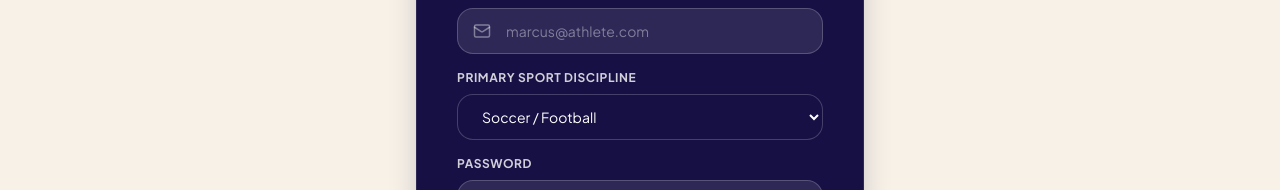
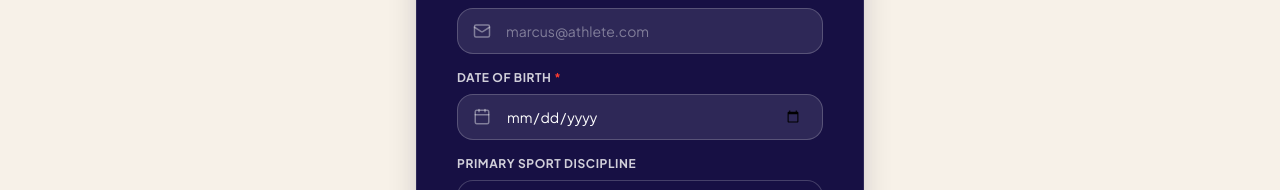
Before and after one commit to shivamkumartrendzupmedia/AthletIQ, a React (Vite) app in the folder Frontend/: page /register in a window 1280 px wide. Shown: the part 482-672 px from the top of the page. Built offline with nearby package versions, Linux system fonts and the light colour scheme; no server answers.

Commit message:
feat: add admin date of birth edit and mandatory dob at registration

```diff
--- a/Frontend/src/pages/RegisterPage.tsx
+++ b/Frontend/src/pages/RegisterPage.tsx
@@ -1,7 +1,7 @@
 import React, { useState } from 'react';
 import { Link, useNavigate } from 'react-router-dom';
 import { Button, Card, CrossAccent } from '../design-system';
-import { User, Mail, Lock, ArrowRight, AlertCircle, CheckCircle2 } from 'lucide-react';
+import { User, Mail, Lock, ArrowRight, AlertCircle, CheckCircle2, Calendar } from 'lucide-react';
 import { useAuth } from '../context/AuthContext';
 import { ApiClientError } from '../lib/apiClient';
 
@@ -14,6 +14,8 @@ export const RegisterPage: React.FC = () => {
   const [password, setPassword] = useState('');
   const [confirmPassword, setConfirmPassword] = useState('');
   const [sport, setSport] = useState('Football'); // Visual only for UI continuity; not submitted to backend auth API
+  const [dateOfBirth, setDateOfBirth] = useState('');
+  const todayStr = new Date().toISOString().split('T')[0];
 
   const [isSubmitting, setIsSubmitting] = useState(false);
   const [generalError, setGeneralError] = useState<string | null>(null);
@@ -29,6 +31,15 @@ export const RegisterPage: React.FC = () => {
     e.preventDefault();
     setGeneralError(null);
     setFieldErrors({});
+
+    if (!dateOfBirth) {
+      setFieldErrors((prev) => ({
+        ...prev,
+        dateOfBirth: 'Date of birth is required.',
+      }));
+      setGeneralError('Please enter your date of birth.');
+      return;
+    }
 
     if (!hasMinLength || !hasUpper || !hasLower || !hasNumber) {
       setGeneralError('Please ensure your password meets all complexity requirements.');
@@ -122,6 +133,32 @@ export const RegisterPage: React.FC = () => {
             </div>
             {fieldErrors.email && (
               <p className="text-[11px] font-bold text-[#FF3B30] mt-1.5">{fieldErrors.email}</p>
+            )}
+          </div>
+
+          <div>
+            <label className="block text-xs font-bold uppercase tracking-wider text-white/80 mb-2">
+              Date of Birth <span className="text-[#FF3B30]">*</span>
+            </label>
+            <div className="relative">
+              <Calendar size={18} className="absolute left-4 top-3.5 text-white/40" />
+              <input
+                type="date"
+                required
+                max={todayStr}
+                disabled={isSubmitting}
+                value={dateOfBirth}
+                onChange={(e) => {
+                  setDateOfBirth(e.target.value);
+                  if (fieldErrors.dateOfBirth) {
+                    setFieldErrors((prev) => ({ ...prev, dateOfBirth: '' }));
+                  }
+                }}
+                className="w-full bg-white/10 border border-white/20 rounded-2xl pl-12 pr-5 py-3 text-white text-sm focus:outline-none focus:border-[#D8F500] disabled:opacity-50"
+              />
+            </div>
+            {fieldErrors.dateOfBirth && (
+              <p className="text-[11px] font-bold text-[#FF3B30] mt-1.5">{fieldErrors.dateOfBirth}</p>
             )}
           </div>
 
--- a/Frontend/src/pages/dashboard/AthleteManagementPage.tsx
+++ b/Frontend/src/pages/dashboard/AthleteManagementPage.tsx
@@ -76,6 +76,7 @@ export const AthleteManagementPage: React.FC = () => {
   const [editStatus, setEditStatus] = useState<'Active' | 'Injured' | 'Trial' | 'Inactive'>('Active');
   const [editMedicalNotes, setEditMedicalNotes] = useState('');
   const [editVerificationStatus, setEditVerificationStatus] = useState<'Verified' | 'Pending ID' | 'Medical Required'>('Pending ID');
+  const [editDOB, setEditDOB] = useState('');
 
   // Accessible unique IDs
   const createUserIdInput = useId();
@@ -94,6 +95,7 @@ export const AthleteManagementPage: React.FC = () => {
   const editStatusInput = useId();
   const editMedicalInput = useId();
   const editVerificationInput = useId();
+  const editDOBInput = useId();
 
   const fetchAthletes = useCallback(async () => {
     setLoading(true);
@@ -174,6 +176,7 @@ export const AthleteManagementPage: React.FC = () => {
     setEditStatus(a.status);
     setEditMedicalNotes(a.medicalNotes || '');
     setEditVerificationStatus(a.verificationStatus);
+    setEditDOB(a.dateOfBirth ? a.dateOfBirth.split('T')[0] : '');
     setEditFieldErrors({});
   };
 
@@ -245,6 +248,7 @@ export const AthleteManagementPage: React.FC = () => {
       if (isAdmin) {
         if (editJerseyNumber) payload.jerseyNumber = Number(editJerseyNumber);
         if (editMedicalNotes) payload.medicalNotes = editMedicalNotes.trim();
+        if (editDOB) payload.dateOfBirth = editDOB;
         payload.verificationStatus = editVerificationStatus;
       }
 
@@ -913,6 +917,22 @@ export const AthleteManagementPage: React.FC = () => {
               {isAdmin && (
                 <>
                   <div>
+                    <label htmlFor={editDOBInput} className="block text-xs font-bold text-[#171044] uppercase mb-1">
+                      Date of Birth
+                    </label>
+                    <input
+                      id={editDOBInput}
+                      type="date"
+                      value={editDOB}
+                      onChange={(e) => setEditDOB(e.target.value)}
+                      className="w-full px-4 py-2 bg-[#F7F1E8] border border-[#171044]/20 rounded-xl text-sm outline-none focus:border-[#FF5A00]"
+                    />
+                    {editFieldErrors.dateOfBirth && (
+                      <p className="mt-1 text-xs text-red-600 font-medium">{editFieldErrors.dateOfBirth}</p>
+                    )}
+                  </div>
+
+                  <div>
                     <label htmlFor={editJerseyInput} className="block text-xs font-bold text-[#171044] uppercase mb-1">
                       Jersey Number
                     </label>
```
